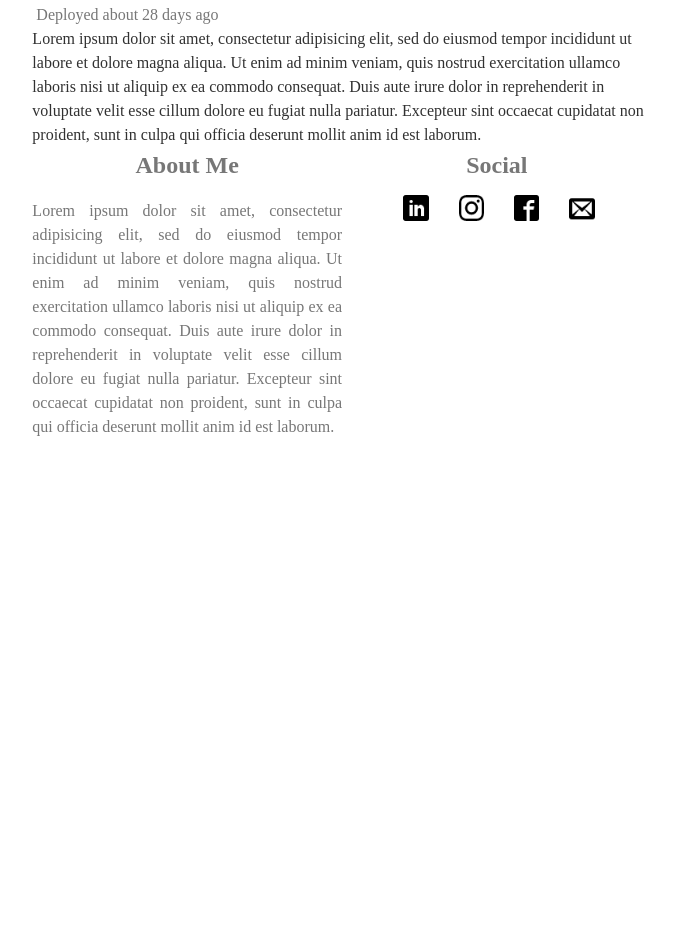
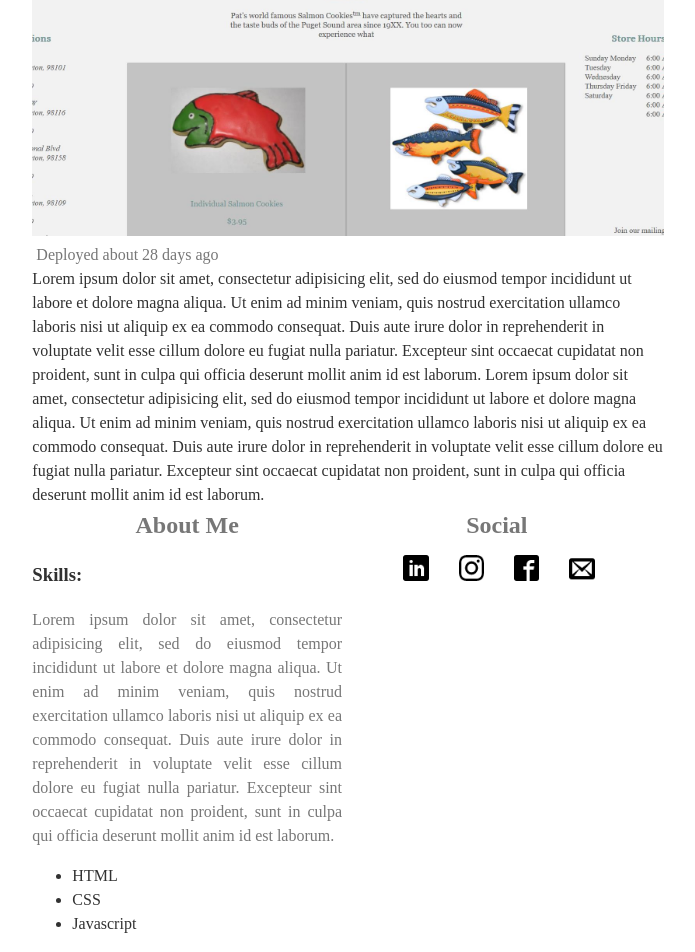
Before and after one commit to janousek77/portfolio, a plain HTML site: page index.html in a window 1280 px wide. Shown: the part 1824-2776 px from the top of the page, without its empty margins (281-976 px from the left). Before the commit the page ends 2279 px from the top, so only its background shows below. Drawn offline with nearby package versions, Linux system fonts and the light colour scheme; files whose address does not match are found by name.

Commit message:
final commit before turn in

```diff
--- a/index.html
+++ b/index.html
@@ -41,10 +41,20 @@
         <section class="article-body"></section>
       </article>
     </section>
-    <section class="top" id="about" class="tab-content">
-      <h2>About Me</h2>
-      <p>Lorem ipsum dolor sit amet, consectetur adipisicing elit, sed do eiusmod tempor incididunt ut labore et dolore magna aliqua. Ut enim ad minim veniam, quis nostrud exercitation ullamco laboris nisi ut aliquip ex ea commodo consequat. Duis aute irure dolor in reprehenderit in voluptate velit esse cillum dolore eu fugiat nulla pariatur. Excepteur sint occaecat cupidatat non proident, sunt in culpa qui officia deserunt mollit anim id est laborum.</p>
-  </section>
+  <section id="about" class="top">
+      <header>
+        <h2>About Me</h2>
+      </header>
+      <section>
+        <h3>Skills:</h3>
+        <p>Lorem ipsum dolor sit amet, consectetur adipisicing elit, sed do eiusmod tempor incididunt ut labore et dolore magna aliqua. Ut enim ad minim veniam, quis nostrud exercitation ullamco laboris nisi ut aliquip ex ea commodo consequat. Duis aute irure dolor in reprehenderit in voluptate velit esse cillum dolore eu fugiat nulla pariatur. Excepteur sint occaecat cupidatat non proident, sunt in culpa qui officia deserunt mollit anim id est laborum.</p>
+        <ul>
+          <li>HTML</li>
+          <li>CSS</li>
+          <li>Javascript</li>
+        </ul>
+      </section>
+    </section>
   <section class="top">
     <h2>Social</h2>
     <div id="social">
--- a/scripts/app.js
+++ b/scripts/app.js
@@ -9,21 +9,21 @@ var projectData = [
     link:        'https://janousek77.github.io/PAR/',
 
     deployedOn:  '2017-03-31',
-    body:        'Lorem ipsum dolor sit amet, consectetur adipisicing elit, sed do eiusmod tempor incididunt ut labore et dolore magna aliqua. Ut enim ad minim veniam, quis nostrud exercitation ullamco laboris nisi ut aliquip ex ea commodo consequat. Duis aute irure dolor in reprehenderit in voluptate velit esse cillum dolore eu fugiat nulla pariatur. Excepteur sint occaecat cupidatat non proident, sunt in culpa qui officia deserunt mollit anim id est laborum.'
+    body:        'Lorem ipsum dolor sit amet, consectetur adipisicing elit, sed do eiusmod tempor incididunt ut labore et dolore magna aliqua. Ut enim ad minim veniam, quis nostrud exercitation ullamco laboris nisi ut aliquip ex ea commodo consequat. Duis aute irure dolor in reprehenderit in voluptate velit esse cillum dolore eu fugiat nulla pariatur. Excepteur sint occaecat cupidatat non proident, sunt in culpa qui officia deserunt mollit anim id est laborum. Lorem ipsum dolor sit amet, consectetur adipisicing elit, sed do eiusmod tempor incididunt ut labore et dolore magna aliqua. Ut enim ad minim veniam, quis nostrud exercitation ullamco laboris nisi ut aliquip ex ea commodo consequat. Duis aute irure dolor in reprehenderit in voluptate velit esse cillum dolore eu fugiat nulla pariatur. Excepteur sint occaecat cupidatat non proident, sunt in culpa qui officia deserunt mollit anim id est laborum.'
   },
   {
     title:       'Bus Mall',
     image:       'images/bus.png',
     link:        'https://janousek77.github.io/bus-mall/',
     deployedOn:  '2017-03-24',
-    body:        'Lorem ipsum dolor sit amet, consectetur adipisicing elit, sed do eiusmod tempor incididunt ut labore et dolore magna aliqua. Ut enim ad minim veniam, quis nostrud exercitation ullamco laboris nisi ut aliquip ex ea commodo consequat. Duis aute irure dolor in reprehenderit in voluptate velit esse cillum dolore eu fugiat nulla pariatur. Excepteur sint occaecat cupidatat non proident, sunt in culpa qui officia deserunt mollit anim id est laborum.'
+    body:        'Lorem ipsum dolor sit amet, consectetur adipisicing elit, sed do eiusmod tempor incididunt ut labore et dolore magna aliqua. Ut enim ad minim veniam, quis nostrud exercitation ullamco laboris nisi ut aliquip ex ea commodo consequat. Duis aute irure dolor in reprehenderit in voluptate velit esse cillum dolore eu fugiat nulla pariatur. Excepteur sint occaecat cupidatat non proident, sunt in culpa qui officia deserunt mollit anim id est laborum. Lorem ipsum dolor sit amet, consectetur adipisicing elit, sed do eiusmod tempor incididunt ut labore et dolore magna aliqua. Ut enim ad minim veniam, quis nostrud exercitation ullamco laboris nisi ut aliquip ex ea commodo consequat. Duis aute irure dolor in reprehenderit in voluptate velit esse cillum dolore eu fugiat nulla pariatur. Excepteur sint occaecat cupidatat non proident, sunt in culpa qui officia deserunt mollit anim id est laborum.'
   },
   {
     title:       'Cookie Store',
     image:       'images/cookie.png',
     link:        'https://janousek77.github.io/cookie-stand/',
     deployedOn:  '2017-03-17',
-    body:        'Lorem ipsum dolor sit amet, consectetur adipisicing elit, sed do eiusmod tempor incididunt ut labore et dolore magna aliqua. Ut enim ad minim veniam, quis nostrud exercitation ullamco laboris nisi ut aliquip ex ea commodo consequat. Duis aute irure dolor in reprehenderit in voluptate velit esse cillum dolore eu fugiat nulla pariatur. Excepteur sint occaecat cupidatat non proident, sunt in culpa qui officia deserunt mollit anim id est laborum.'
+    body:        'Lorem ipsum dolor sit amet, consectetur adipisicing elit, sed do eiusmod tempor incididunt ut labore et dolore magna aliqua. Ut enim ad minim veniam, quis nostrud exercitation ullamco laboris nisi ut aliquip ex ea commodo consequat. Duis aute irure dolor in reprehenderit in voluptate velit esse cillum dolore eu fugiat nulla pariatur. Excepteur sint occaecat cupidatat non proident, sunt in culpa qui officia deserunt mollit anim id est laborum. Lorem ipsum dolor sit amet, consectetur adipisicing elit, sed do eiusmod tempor incididunt ut labore et dolore magna aliqua. Ut enim ad minim veniam, quis nostrud exercitation ullamco laboris nisi ut aliquip ex ea commodo consequat. Duis aute irure dolor in reprehenderit in voluptate velit esse cillum dolore eu fugiat nulla pariatur. Excepteur sint occaecat cupidatat non proident, sunt in culpa qui officia deserunt mollit anim id est laborum.'
   }
 ];
 
@@ -40,7 +40,7 @@ Article.prototype.toHtml = function() {
   $newArticle.removeClass('template');
   if (!this.deployedOn) $newArticle.addClass('draft');
   $newArticle.find('h2').text(this.title);
-  $newArticle.find('.article-body').text(this.body);
+  $newArticle.find('.article-body').html(this.body);
   $newArticle.find('img').attr('src', this.image);
   $newArticle.find('a').attr('href', this.link);
   $newArticle.find('time').html('about ' + parseInt((new Date() - new Date(this.deployedOn))/60/60/24/1000) + ' days ago');
--- a/scripts/articleView.js
+++ b/scripts/articleView.js
@@ -1,13 +1,57 @@
 'use strict';
 
 var articleView = {};
+// //
+// articleView.populateFilters = function() {
+//   $('article').each(function() {
+//     var authorName, category, optionTag;
+//     if (!$(this).hasClass('template')) {
+//       authorName = $(this).attr('data-author');
+//       optionTag = '<option value="' + authorName + '">' + authorName + '</option>';
+//       if ($('#author-filter option[value="' + authorName + '"]').length === 0) {
+//         $('#author-filter').append(optionTag);
+//       }
+//       category = $(this).attr('data-category');
+//       optionTag = '<option value="' + category + '">' + category + '</option>';
+//       if ($('#category-filter option[value="' + category + '"]').length === 0) {
+//         $('#category-filter').append(optionTag);
+//       }
+//     }
+//   });
+// };
+//
+// articleView.handleAuthorFilter = function() {
+//   $('#author-filter').on('change', function() {
+//     if ($(this).val()) {
+//       $('article').hide();
+//       $(`article[data-author = "${this.value}"]`).fadeIn();
+//     } else {
+//       $('article').fadeIn();
+//       $('article.template').hide();
+//     }
+//     $('#category-filter').val('');
+//   });
+// };
+//
+// articleView.handleCategoryFilter = function() {
+//   $('#category-filter').on('change', function() {
+//     if ($(this).val()) {
+//       $('article').hide();
+//       $(`article[data-category = "${this.value}"]`).fadeIn();
+//     } else {
+//       $('article').fadeIn();
+//       $('article.template').hide();
+//     }
+//     $('#author-filter').val('');
+//   });
+// };
 
 articleView.handleMainNav = function() {
   $('.main-nav .tab').on('click', function(){
-    $('.tab-content').hide();
+    $('section').hide();
     $('#' + $(this).attr('data-content')).show();
   })
-  $('.main-nav .tab:first').click();
+  // $('.main-nav .tab:first').click();
 };
 
 articleView.setTeasers = function() {
@@ -22,6 +66,9 @@ articleView.setTeasers = function() {
 };
 
 $(document).ready(function() {
+  // articleView.populateFilters();
+  // articleView.handleAuthorFilter();
+  // articleView.handleCategoryFilter();
   articleView.handleMainNav();
   articleView.setTeasers();
 })
```
